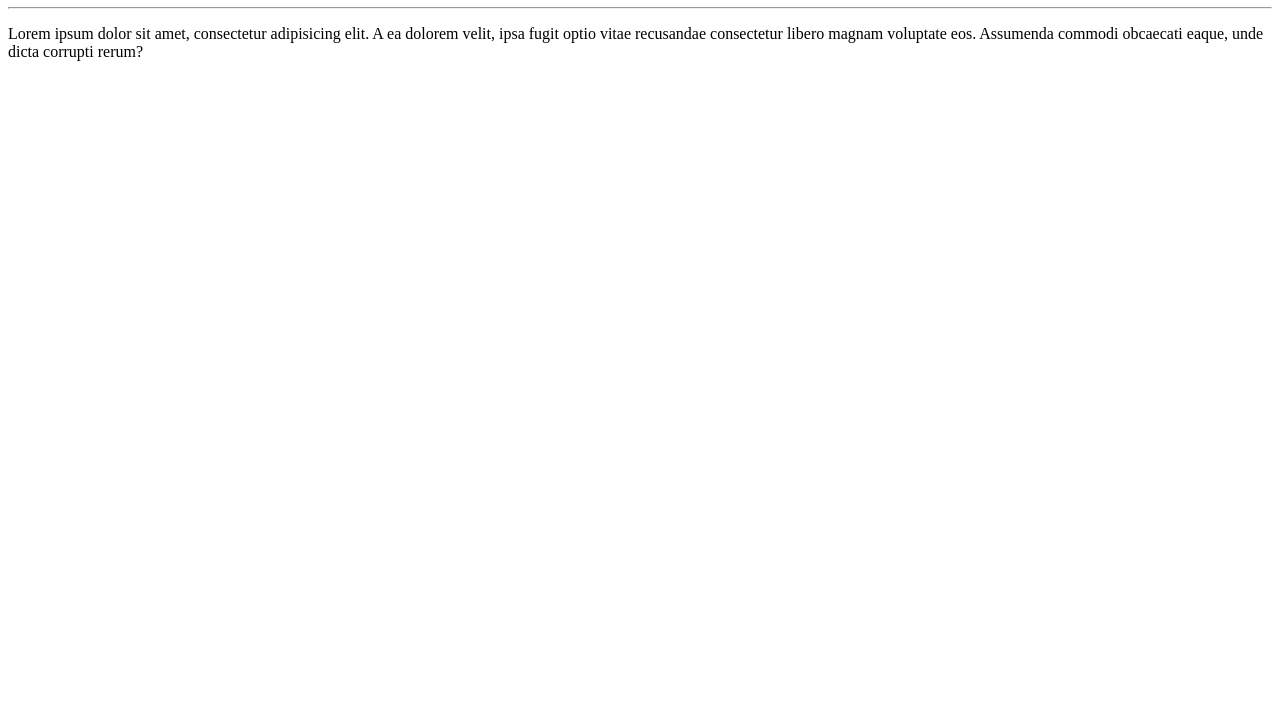
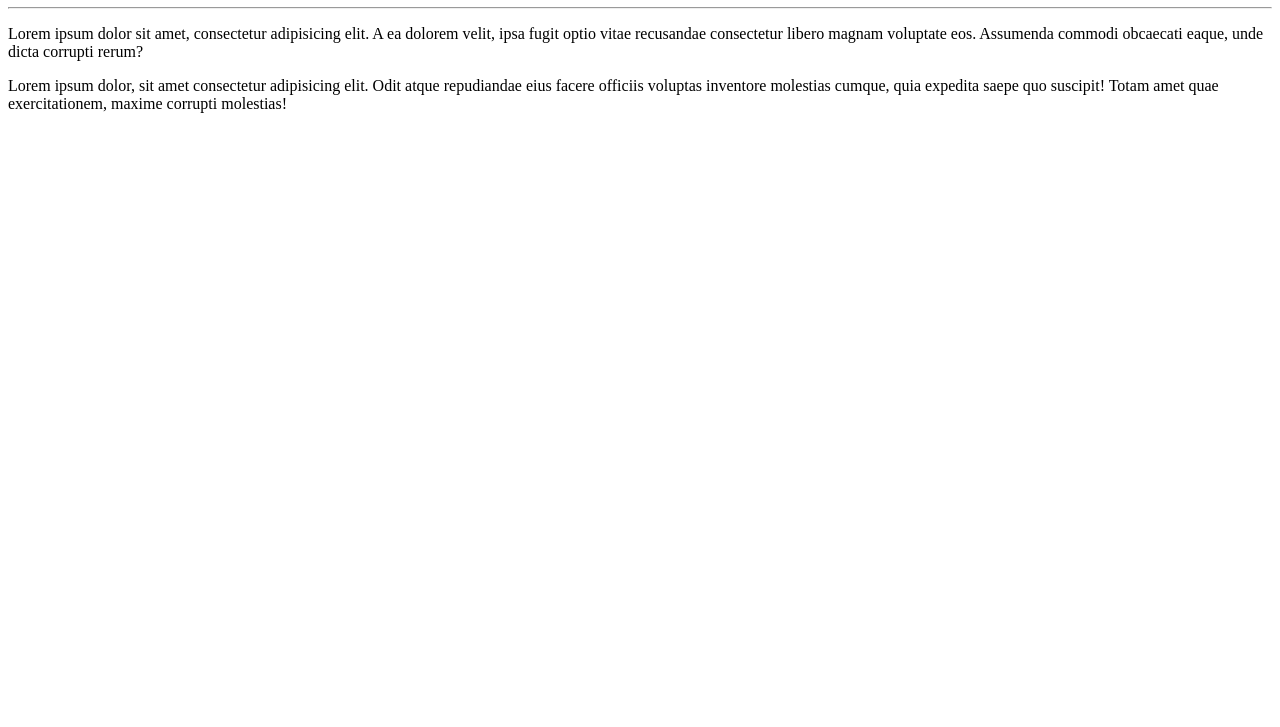
Before and after one commit to LeonardoJosedaSilveira/Ola-Mundo, a plain HTML site: page site-exemplo/index.html in a window 1280 px wide. Shown: the part 73-800 px from the top of the page. Drawn offline with Linux system fonts and the light colour scheme.

Commit message:
adcionei um paragrafo

```diff
--- a/site-exemplo/index.html
+++ b/site-exemplo/index.html
@@ -9,5 +9,6 @@
     <H1>Olá, Mundo!</H1>
     <hr>
     <p>Lorem ipsum dolor sit amet, consectetur adipisicing elit. A ea dolorem velit, ipsa fugit optio vitae recusandae consectetur libero magnam voluptate eos. Assumenda commodi obcaecati eaque, unde dicta corrupti rerum?</p>
+    <p>Lorem ipsum dolor, sit amet consectetur adipisicing elit. Odit atque repudiandae eius facere officiis voluptas inventore molestias cumque, quia expedita saepe quo suscipit! Totam amet quae exercitationem, maxime corrupti molestias!</p>
 </body>
 </html>
```
